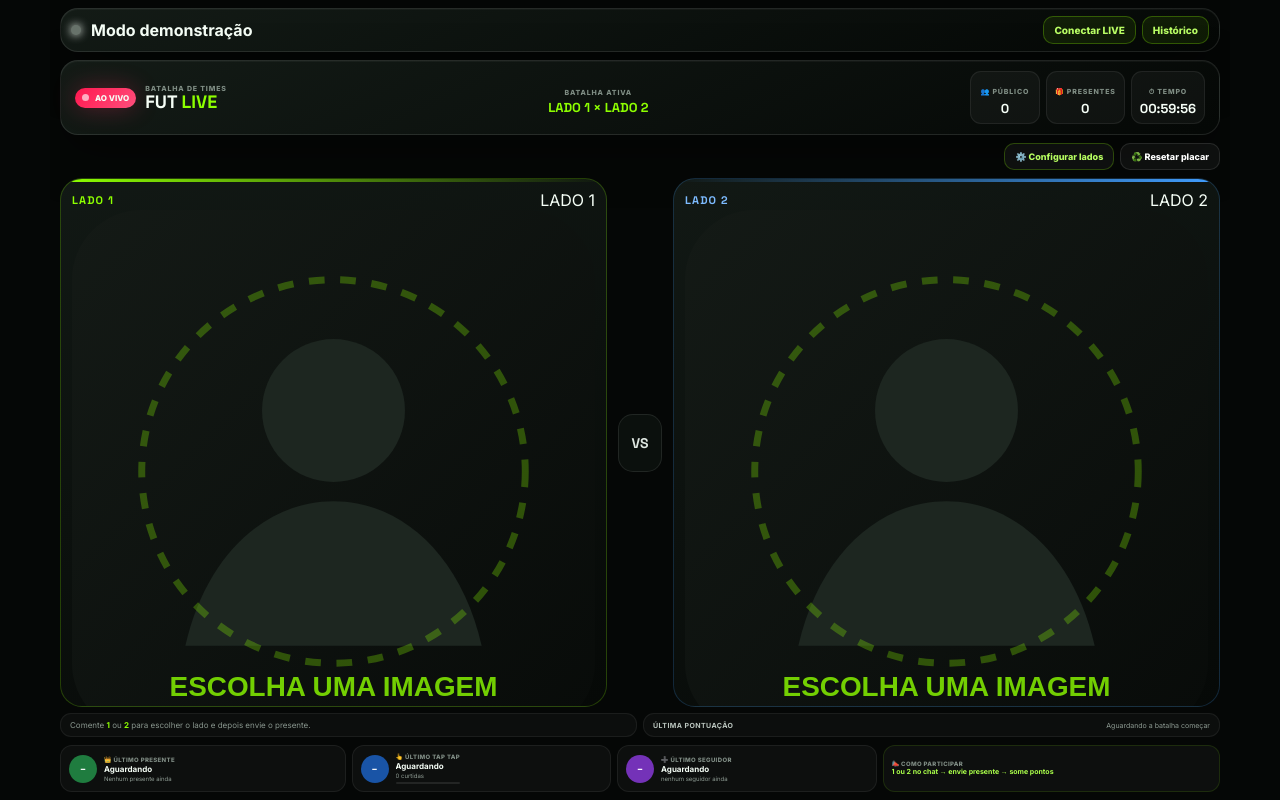
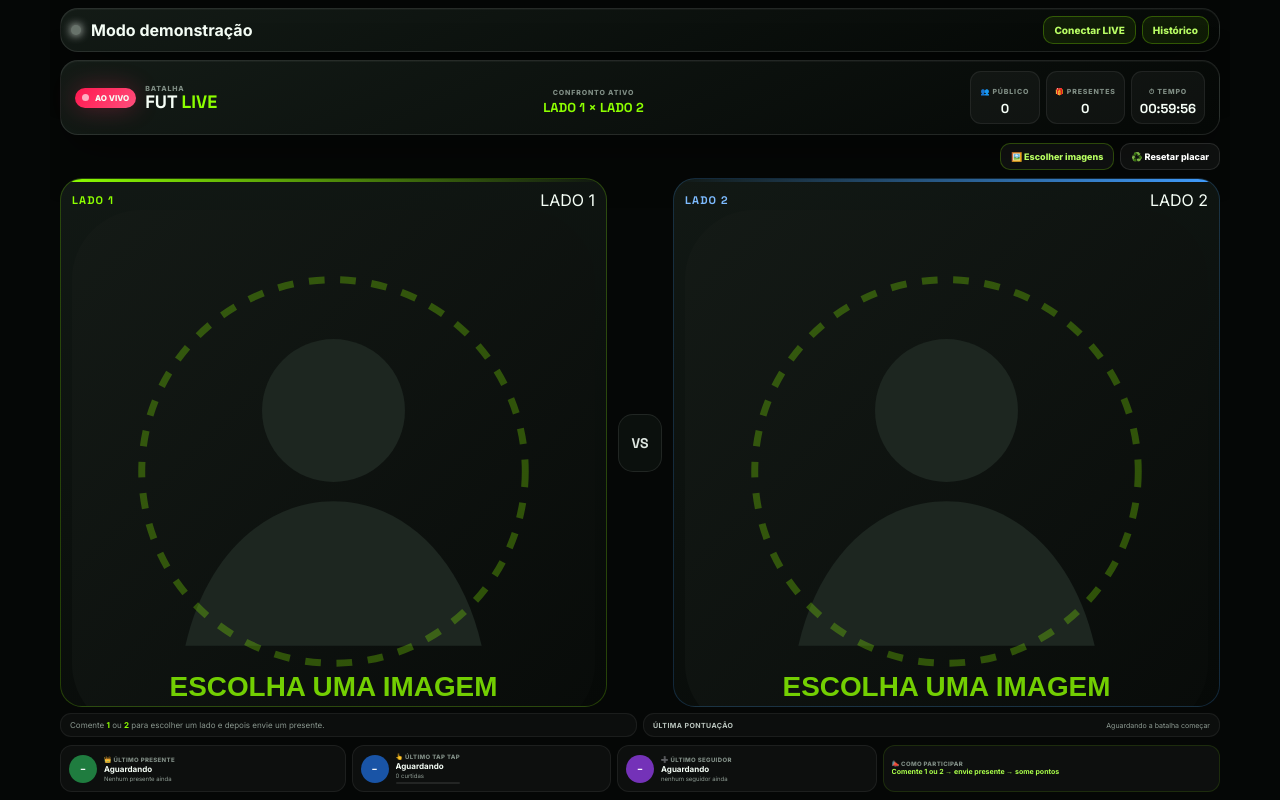
Before and after one commit to wallissonghost-code/fut-live-panel, a plain HTML site: page index.html in a window 1280 px wide. Drawn offline with nearby package versions, Linux system fonts and the light colour scheme.

Commit message:
Refocus battle screen on custom side images

```diff
--- a/index.html
+++ b/index.html
@@ -4,7 +4,7 @@
   <meta charset="UTF-8" />
   <meta name="viewport" content="width=device-width, initial-scale=1, viewport-fit=cover" />
   <meta name="theme-color" content="#050706" />
-  <meta name="description" content="Batalha de times para TikTok LIVE: Lado 1 x Lado 2." />
+  <meta name="description" content="Batalha interativa Lado 1 x Lado 2 para TikTok LIVE." />
   <meta name="apple-mobile-web-app-capable" content="yes" />
   <title>FUT Live Battle</title>
   <link rel="manifest" href="manifest.webmanifest" />
@@ -24,8 +24,8 @@
     </section>
 
     <header class="battle-topbar glass">
-      <div class="battle-brand"><span class="live-pill"><span class="live-dot"></span> AO VIVO</span><div><small>BATALHA DE TIMES</small><strong>FUT <span>LIVE</span></strong></div></div>
-      <div class="battle-event-title"><small>BATALHA ATIVA</small><strong id="eventName">LADO 1 × LADO 2</strong></div>
+      <div class="battle-brand"><span class="live-pill"><span class="live-dot"></span> AO VIVO</span><div><small>BATALHA</small><strong>FUT <span>LIVE</span></strong></div></div>
+      <div class="battle-event-title"><small>CONFRONTO ATIVO</small><strong id="eventName">LADO 1 × LADO 2</strong></div>
       <div class="battle-header-stats">
         <div><small>👥 PÚBLICO</small><strong id="viewerCount">0</strong></div>
         <div><small>🎁 PRESENTES</small><strong id="giftCount">0</strong></div>
@@ -35,14 +35,14 @@
     </header>
 
     <section class="battle-toolbar admin-only">
-      <button id="battleConfigButton" type="button">⚙️ Configurar lados</button>
+      <button id="battleConfigButton" type="button">🖼️ Escolher imagens</button>
       <button id="battleResetButton" type="button">♻️ Resetar placar</button>
     </section>
 
     <section class="battle-stage">
       <section id="battleBoard" class="battle-board" aria-live="polite"></section>
       <div class="battle-stage-footer">
-        <p class="battle-help">Comente <strong>1</strong> ou <strong>2</strong> para escolher o lado e depois envie o presente.</p>
+        <p class="battle-help">Comente <strong>1</strong> ou <strong>2</strong> para escolher um lado e depois envie um presente.</p>
         <section class="battle-last-event"><strong>Última pontuação</strong><small id="battleLastEvent">Aguardando a batalha começar</small></section>
       </div>
     </section>
@@ -51,7 +51,7 @@
       <article class="live-strip-card"><span class="avatar" id="lastGiftAvatar">–</span><div><small>👑 ÚLTIMO PRESENTE</small><strong id="lastGiftUser">Aguardando</strong><em id="lastGiftName">Nenhum presente ainda</em></div></article>
       <article class="live-strip-card"><span class="avatar blue" id="lastLikeAvatar">–</span><div><small>👆 ÚLTIMO TAP TAP</small><strong id="lastLikeUser">Aguardando</strong><em><span id="likesCount">0</span> curtidas</em><span id="peopleLiking" hidden>0</span><span class="progress-track" aria-hidden="true"><span id="likesProgress"></span></span></div></article>
       <article class="live-strip-card"><span class="avatar violet" id="lastFollowerAvatar">–</span><div><small>➕ ÚLTIMO SEGUIDOR</small><strong id="lastFollowerUser">Aguardando</strong><em>nenhum seguidor ainda</em></div></article>
-      <article class="live-strip-card participation-card"><div><small>📣 COMO PARTICIPAR</small><strong>1 ou 2 no chat → envie presente → some pontos</strong></div></article>
+      <article class="live-strip-card participation-card"><div><small>📣 COMO PARTICIPAR</small><strong>Comente 1 ou 2 → envie presente → some pontos</strong></div></article>
     </section>
 
     <div id="eventEffect" class="event-effect" aria-live="polite"></div><div id="toast" class="toast" role="status" aria-live="polite"></div>
@@ -60,7 +60,6 @@
   <div id="appModal" class="modal-root" aria-hidden="true"><div class="modal-backdrop" data-close-modal></div><section class="app-modal" role="dialog" aria-modal="true"><button class="modal-close" data-close-modal aria-label="Fechar">×</button><div id="modalContent"></div></section></div>
 
   <script src="preboot.js"></script>
-  <script src="team-gifts.js"></script>
   <script src="battle.js"></script>
   <script src="https://cdn.socket.io/4.8.1/socket.io.min.js" crossorigin="anonymous"></script>
   <script src="realtime.js"></script>
```
